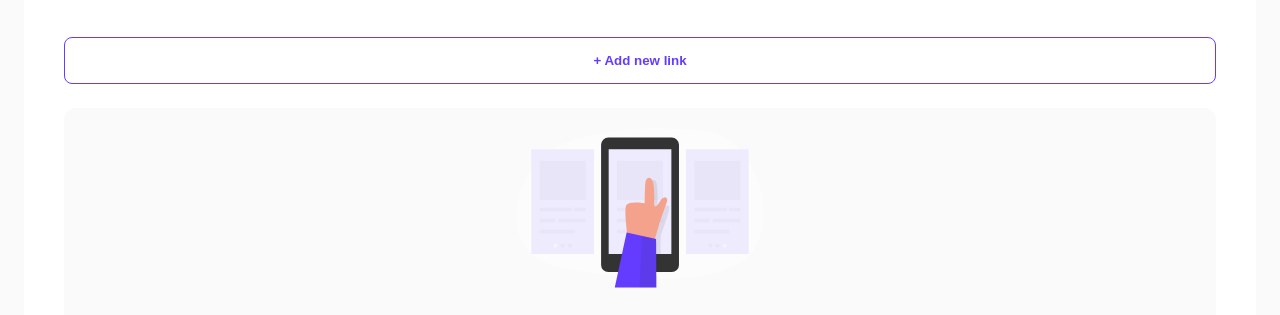
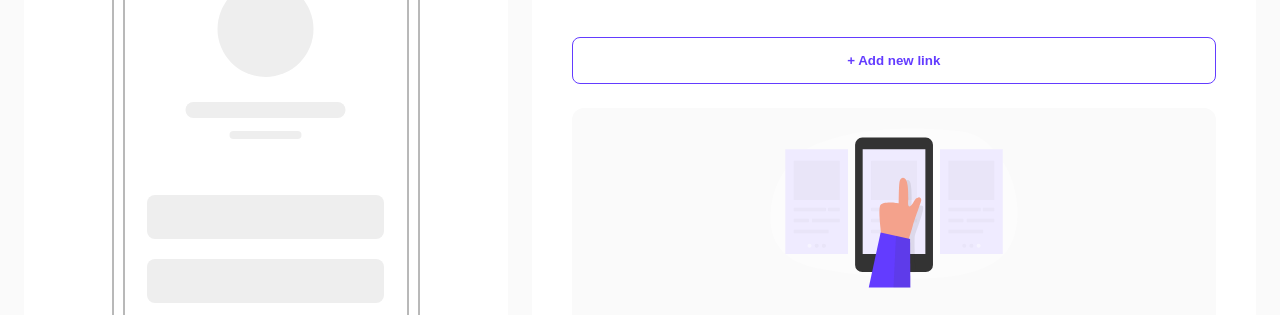
Before and after one commit to Bednar8/DevLinks-app, a website built with Parcel: page index.html in a window 1280 px wide. Shown: the part 249-564 px from the top of the page. Built offline with nearby package versions, Linux system fonts and the light colour scheme.

Commit message:
add desktop style

```diff
--- a/index.html
+++ b/index.html
@@ -17,6 +17,7 @@
 </head>
 
 <body>
+  <div class="container-app">
 
     <nav class=" nav nav__mobile">
       <a href="./index.html" class="nav__item nav__logo">
@@ -32,8 +33,9 @@
         </a>
         <a href="./profile.html"
           class="nav__item--link nav__link--profile-details">
-        <svg id="icon-profile-details-header" xmlns="http://www.w3.org/2000/svg"
-          width="21" height="20" fill="none" viewBox="0 0 21 20">
+          <svg id="icon-profile-details-header"
+            xmlns="http://www.w3.org/2000/svg" width="21" height="20"
+            fill="none" viewBox="0 0 21 20">
             <path fill="#737373"
               d="M10.5 1.563A8.437 8.437 0 1 0 18.938 10 8.447 8.447 0 0 0 10.5 1.562ZM6.716 15.357a4.688 4.688 0 0 1 7.568 0 6.54 6.54 0 0 1-7.568 0Zm1.596-5.982a2.188 2.188 0 1 1 4.376 0 2.188 2.188 0 0 1-4.376 0Zm7.344 4.683a6.523 6.523 0 0 0-2.265-1.83 4.062 4.062 0 1 0-5.782 0 6.522 6.522 0 0 0-2.265 1.83 6.562 6.562 0 1 1 10.304 0h.008Z" />
           </svg>
@@ -52,7 +54,8 @@
           devlinks
         </a>
         <div class="nav__item">
-        <a href="./index.html" class="nav__item--link nav__link--links active">
+          <a href="./index.html"
+            class="nav__item--link nav__link--links active">
             <svg xmlns="http://www.w3.org/2000/svg" fill="red" width="21"
               height="20" viewBox="0 0 21 20">
               <path fill="#737373"
@@ -77,11 +80,15 @@
       </nav>
 
       <main class="app">
+        <div class="phone__mokup">
+          <img src="./assets/images/illustration-phone-mockup.svg" alt="">
+        </div>
         <section class="section customize__links">
           <div class="section__box customize__links--box">
             <div class="header__text">
               <h1 class="heading-M">Customize your links</h1>
-            <p class="header__text--description">Add/edit/remove links below and
+              <p class="header__text--description">Add/edit/remove links below
+                and
                 then share
                 all your profiles with the
                 world!</p>
@@ -96,7 +103,8 @@
                   more
                   than one
                   link,
-                you can reorder and edit them. We're here to help you share your
+                  you can reorder and edit them. We're here to help you share
+                  your
                   profiles
                   with
                   everyone!</p>
@@ -335,6 +343,7 @@
         <p>Coded by Paweł Bednarski</p>
       </footer>
     </div>
+  </div>
 </body>
 
 </html>
--- a/src/sass/_base.scss
+++ b/src/sass/_base.scss
@@ -26,7 +26,10 @@ body {
 	font-size: 1.6rem;
 	line-height: 150%;
 }
-
+.container-app {
+	max-width: 1440px;
+	margin: 0 auto;
+}
 .container {
 	margin: 0 2.4rem;
 }
--- a/src/sass/_components.scss
+++ b/src/sass/_components.scss
@@ -11,7 +11,7 @@
 	font-weight: bold;
 	line-height: 150%;
 
-	@media (min-width: 769px) {
+	@media (min-width: 768px) {
 		font-size: 3.2rem;
 	}
 }
@@ -60,6 +60,7 @@
 .btn-primary {
 	background-color: $primary;
 	color: $white;
+	text-align: center;
 	border: none;
 
 	&:disabled {
@@ -71,6 +72,7 @@
 	color: $primary;
 	border: 1px solid $primary;
 	background-color: $white;
+	text-align: center;
 }
 
 .label-upload {
@@ -119,8 +121,11 @@
 	&__box {
 		padding: 2.4rem;
 
-		@media (min-width: 769px) {
+		@media (min-width: 768px) {
 			padding: 4rem;
+		}
+		@media (min-width: 1200px) {
+			padding: 0;
 		}
 	}
 }
--- a/src/sass/_customize-links.scss
+++ b/src/sass/_customize-links.scss
@@ -1,9 +1,13 @@
 @use "./colors" as *;
+
+.phone__mokup {
+	display: none;
+}
 
 .btn__box {
 	margin: 0 2.4rem;
 
-	@media (min-width: 769px) {
+	@media (min-width: 768px) {
 		display: flex;
 		justify-content: flex-end;
 		margin: 0 4rem;
@@ -180,7 +184,7 @@
 	border-radius: 3px;
 }
 
-@media (min-width: 769px) {
+@media (min-width: 768px) {
 	.add-link__box {
 		&--content {
 			// margin-top: 8.2rem;
@@ -191,3 +195,26 @@
 		}
 	}
 }
+
+@media (min-width: 1200px) {
+	.app {
+		display: flex;
+		gap: 2.4rem;
+		height: 100%;
+		width: 100%;
+	}
+	.phone__mokup {
+		display: flex;
+		justify-content: center;
+		align-items: center;
+		width: 40%;
+		height: 100%;
+		padding: 4rem;
+		background-color: $white;
+		border-radius: 12px;
+	}
+
+	.section.customize__links {
+		width: 60%;
+	}
+}
--- a/src/sass/_nav.scss
+++ b/src/sass/_nav.scss
@@ -76,7 +76,7 @@
 	}
 }
 
-@media (min-width: 769px) {
+@media (min-width: 768px) {
 	.nav__mobile {
 		display: none;
 	}
--- a/src/sass/_preview.scss
+++ b/src/sass/_preview.scss
@@ -52,6 +52,7 @@
 		margin-bottom: 2rem;
 		border-radius: 8px;
 		color: $white;
+		cursor: pointer;
 
 		&-platform {
 			display: flex;
@@ -65,7 +66,7 @@
 	}
 }
 
-@media (min-width: 769px) {
+@media (min-width: 768px) {
 	.bg-decoration__profile {
 		position: absolute;
 		top: 0;
--- a/src/sass/_profile-details.scss
+++ b/src/sass/_profile-details.scss
@@ -28,7 +28,7 @@
 	}
 }
 
-@media (min-width: 769px) {
+@media (min-width: 768px) {
 	.profile__picture--box {
 		display: flex;
 		align-items: center;
@@ -59,3 +59,10 @@
 		}
 	}
 }
+
+@media (min-width: 1200px) {
+	.section {
+		margin: 0;
+		padding: 4rem;
+	}
+}
```
Also changed, not shown: preview.html (+4 -3 lines), profile.html (+13 -8 lines). Lines whose indentation alone changed are shown as unchanged.
